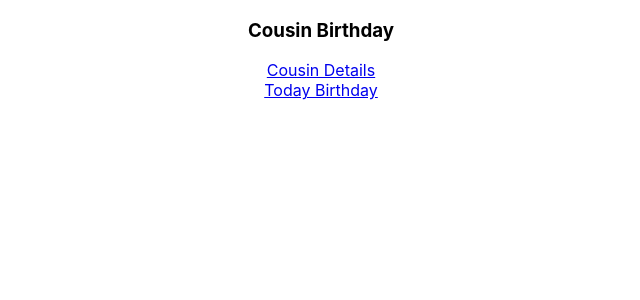
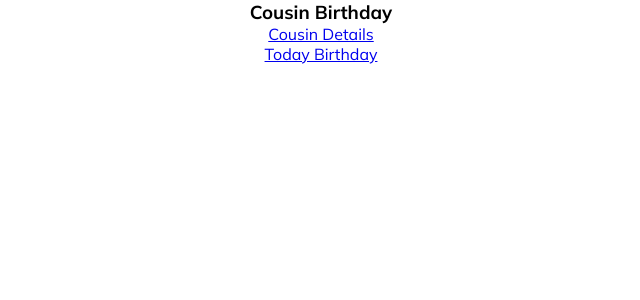
Before and after one commit to gmmoose20/react-projects, a React (Create React App) app in the folder birthday-reminder/: page / in a window 1280 px wide. Shown: the top 300 px of the page, without its empty margins (319-959 px from the left). Built offline with nearby package versions, Linux system fonts and the light colour scheme.

Commit message:
✨✨ updated ✨

```diff
--- a/birthday-reminder/src/index.css
+++ b/birthday-reminder/src/index.css
@@ -1,13 +1,13 @@
-body {
+@import url("https://fonts.googleapis.com/css2?family=Mulish:wght@300;400;500;600;700&display=swap");
+
+*,
+::after,
+::before {
   margin: 0;
-  font-family: -apple-system, BlinkMacSystemFont, 'Segoe UI', 'Roboto', 'Oxygen',
-    'Ubuntu', 'Cantarell', 'Fira Sans', 'Droid Sans', 'Helvetica Neue',
-    sans-serif;
-  -webkit-font-smoothing: antialiased;
-  -moz-osx-font-smoothing: grayscale;
+  padding: 0;
+  box-sizing: border-box;
 }
 
-code {
-  font-family: source-code-pro, Menlo, Monaco, Consolas, 'Courier New',
-    monospace;
+body {
+  font-family: "Mulish", sans-serif;
 }
```
